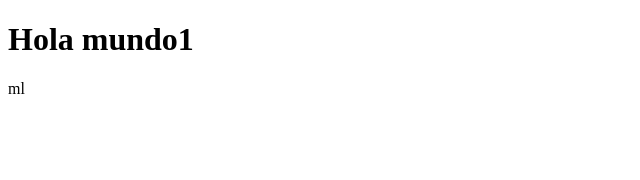
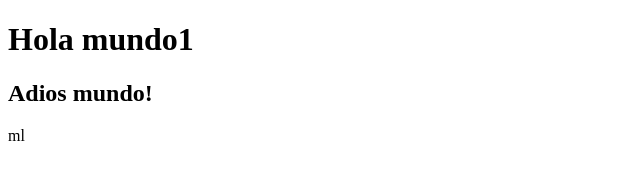
Before and after one commit to sergioGonLop/ejer-parejas, a plain HTML site: page index.html in a window 1280 px wide. Shown: the whole page, without its empty margins (0-640 px from the left). Drawn offline with Linux system fonts and the light colour scheme.

Commit message:
h2 añadido a index

```diff
--- a/index.html
+++ b/index.html
@@ -8,5 +8,6 @@
 </head>
 <body>
     <h1>Hola mundo1</h1>
+    <h2>Adios mundo!</h2>
 </body>
 </html>ml
```
